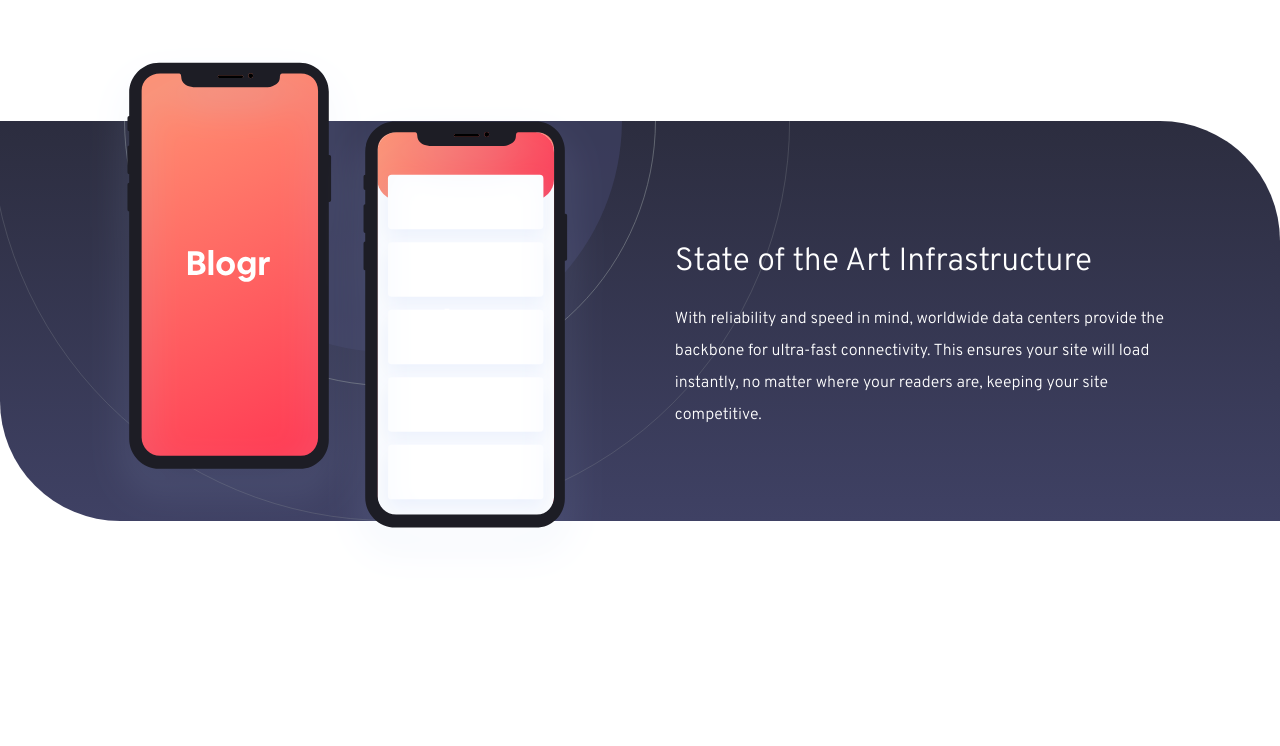
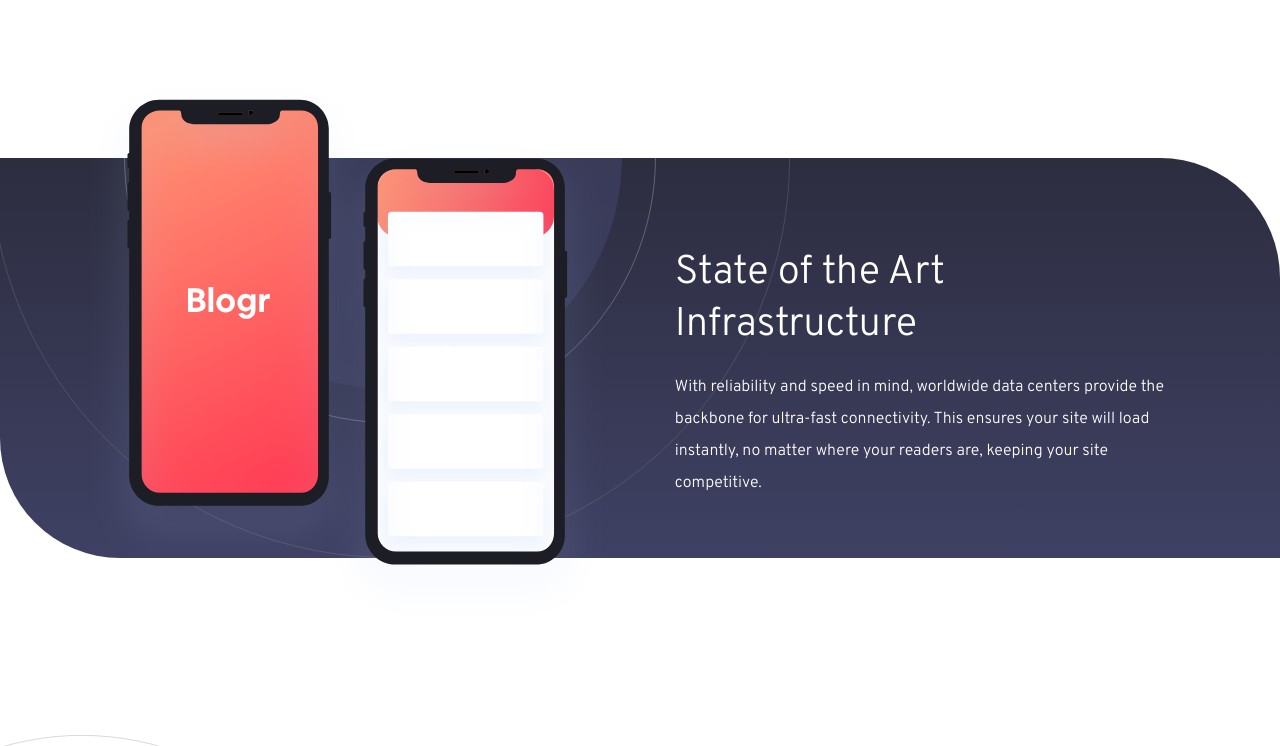
Before and after one commit to lgrisa1987/blogr-landing-page-main, a website: page index.html in a window 1280 px wide. Shown: the part 1380-2126 px from the top of the page. Drawn offline with Linux system fonts and the light colour scheme.

Commit message:
seccion 3 terminada

```diff
--- a/index.html
+++ b/index.html
@@ -102,7 +102,7 @@
 
     <section class="section section--2">
       <div class="container">
-        <div class="section__content section__content--alt">
+        <div class="section__content section__content--2">
           <figure class="section__img-mobile section__img-mobile--2">
             <img src="./images/illustration-phones.svg" alt="Editor">
           </figure>
@@ -122,7 +122,7 @@
 
     <section class="section section--3">
       <div class="container">
-        <div class="section__content">
+        <div class="section__content section__content--3">
           <figure class="section__img-mobile section__img-mobile--3">
             <img src="./images/illustration-laptop-mobile.svg" alt="Laptop">
           </figure>
--- a/scss/_main-sections.scss
+++ b/scss/_main-sections.scss
@@ -106,13 +106,19 @@
 
         &--2 {
             padding: 0;
-            margin: 10rem auto 20rem;
+            margin: 10rem auto 8rem;
             max-height: 40rem;
 
             &::before {
                 background-size: 80rem auto;
                 background-position: calc(50vw - 65rem) bottom;
             }
+        }
+
+        &--3 {
+            background: url(../images/illustration-laptop-desktop.svg) no-repeat;
+            background-position: -20rem center;
+            background-size: 70rem auto;
         }
 
         &__img-mobile {
@@ -129,19 +135,28 @@
                     max-width: initial;
 
                     @include ie11 {
+                        margin-top: -13.5rem;
                         max-width: inherit;
                     }
                 }
             }
         }
 
-        &__content--alt {
+        &__content--2 {
             @include d-flex(flex, center, center);
             max-height: 40rem;
         }
 
+        &__content--3 {
+            @include d-flex(flex, flex-end, center);
+        }
+
         &__heading {
-            font-size: 3.2rem;
+            font-size: 4rem;
+        }
+
+        &__subheading {
+            font-size: 3rem;
         }
 
         &__copy-container {
@@ -156,12 +171,24 @@
             background-position-x: calc(100vw - 65rem);
             background-size: 65rem auto;
         }
+
+        &--3 {
+            background-size: 75rem auto;
+        }
+
+        &__heading {
+            white-space: nowrap;
+        }
     }
 
     @include breakpoint(120em) {
         &--1 {
             background-position-x: right;
         }
+
+        &--3 {
+            background-position-x: 10rem;
+        }
     }
 
 }
```
Also changed, not shown: css/style.css, 1 other file.
